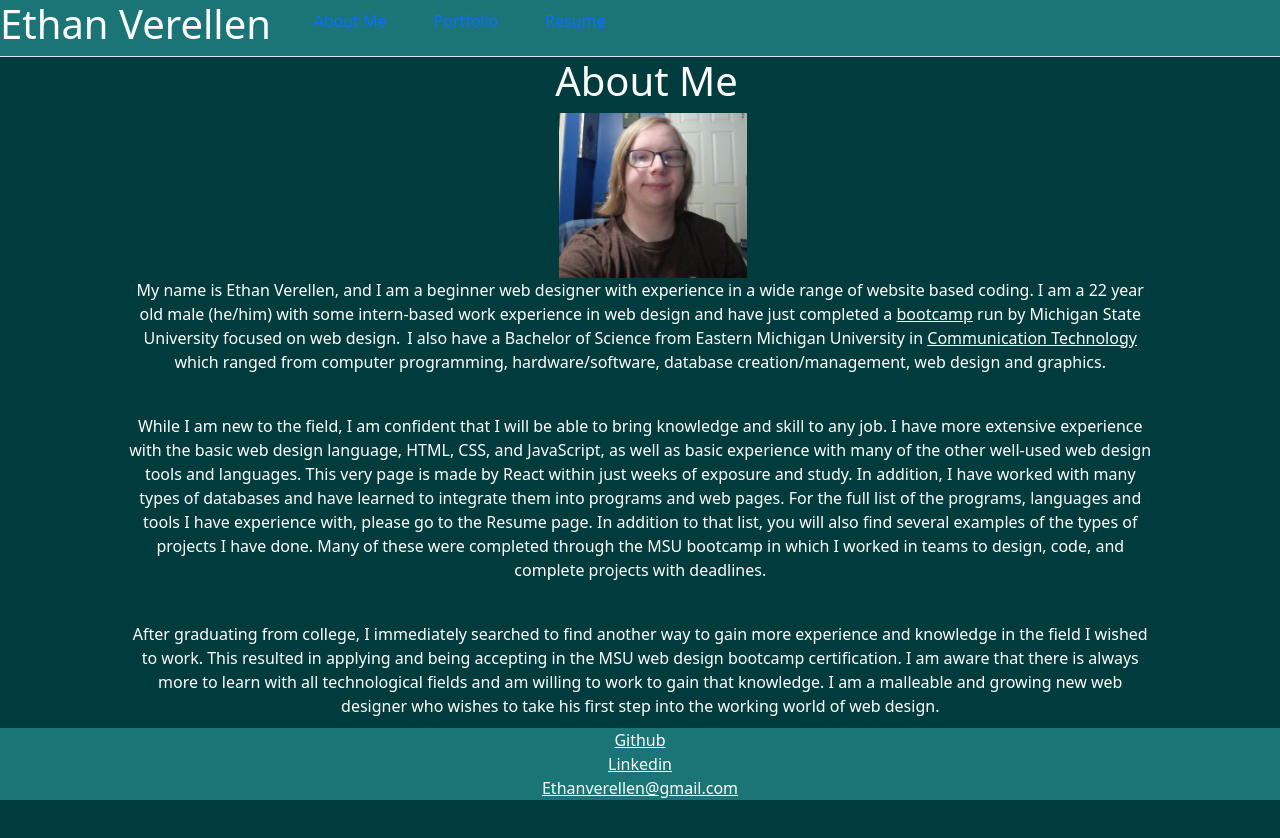
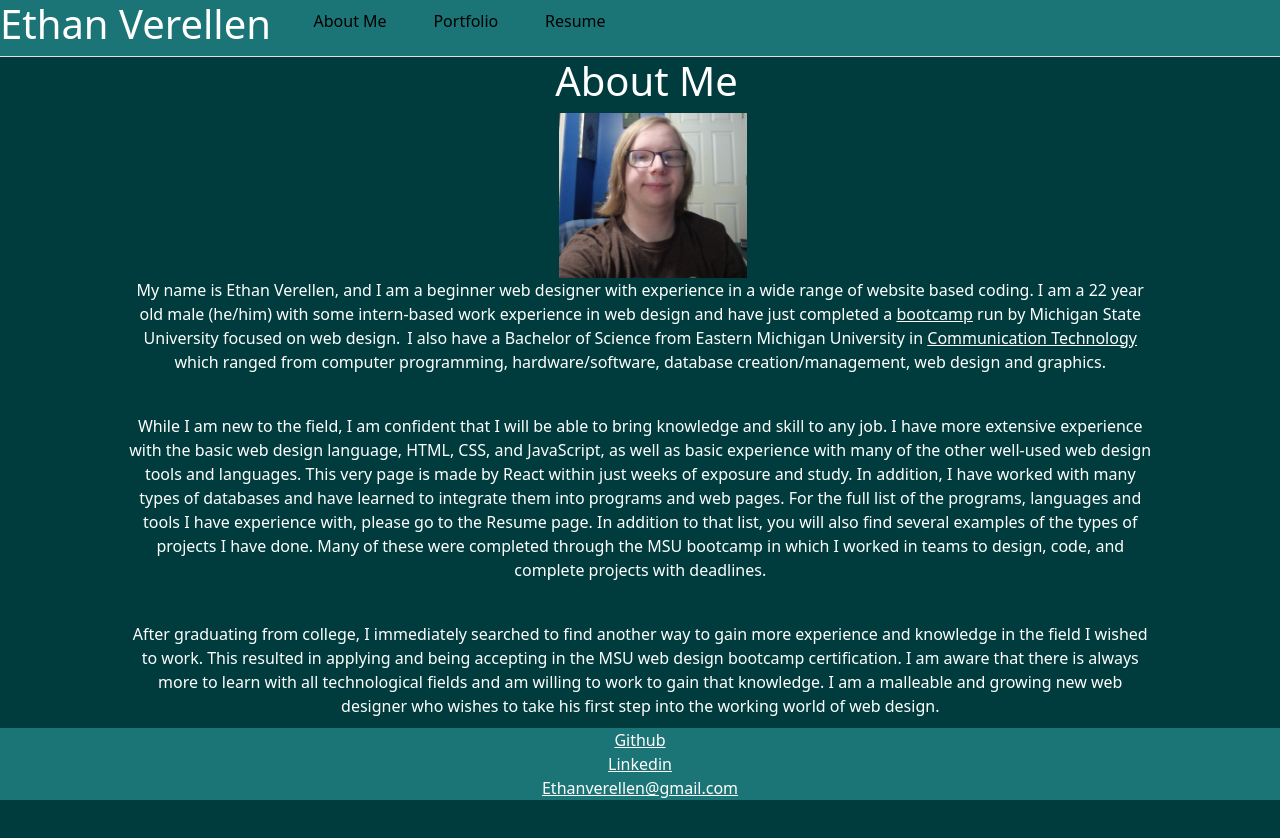
Before and after one commit to Ethan-Verellen/Ethan-s-React-portfolio, a React (Vite) app: page / in a window 1280 px wide. Shown: the top 838 px of the page. Built offline with nearby package versions, Linux system fonts and the light colour scheme.

Commit message:
Updated nav text color

```diff
--- a/src/components/NavTabs.jsx
+++ b/src/components/NavTabs.jsx
@@ -3,12 +3,12 @@ function NavTabs({ currentPage, handlePageChange }) {
     <ul className="nav nav-tabs" id="navigate">
       <h1 id="title">Ethan Verellen</h1>
       <li className="nav-item" id="navi">
-        <a href="#About Me" onClick={() => handlePageChange('About Me')} className={currentPage === 'About Me' ? 'nav-link active' : 'nav-link'}>
+        <a href="#About Me" id="nav" onClick={() => handlePageChange('About Me')} className={currentPage === 'About Me' ? 'nav-link active' : 'nav-link'}>
           About Me
         </a>
       </li>
       <li className="nav-item" id="navi">
-        <a href="#portfolio" onClick={() => handlePageChange('Portfolio')} className={currentPage === 'Portfolio' ? 'nav-link active' : 'nav-link'}>
+        <a href="#portfolio" id="nav" onClick={() => handlePageChange('Portfolio')} className={currentPage === 'Portfolio' ? 'nav-link active' : 'nav-link'}>
           Portfolio
         </a>
       </li>
@@ -18,7 +18,7 @@ function NavTabs({ currentPage, handlePageChange }) {
         </a>
       </li> */}
       <li className="nav-item" id="navi">
-        <a href="#Resume" onClick={() => handlePageChange('Resume')} className={currentPage === 'Resume' ? 'nav-link active' : 'nav-link'}>
+        <a href="#Resume" id="nav" onClick={() => handlePageChange('Resume')} className={currentPage === 'Resume' ? 'nav-link active' : 'nav-link'}>
           Resume
         </a>
       </li>
--- a/src/components/pages/Resume.jsx
+++ b/src/components/pages/Resume.jsx
@@ -13,7 +13,7 @@ export default function Resume() {
       <p id='res2'>Graduated Cum Laude with a 3.52 GPA.</p><br></br>
       <p id='res2'><b>Schoolcraft College, Livonia MI &ensp; &emsp; &emsp;&ensp; &emsp; &emsp;	September 2019 – December 2021</b></p>
       <p id='res2'>Completed Michigan Transfer Agreement requirements in addition to 18 credits in Computer Science and Computer Information Systems. Deans List.</p>
-      <p id='res2'>Graduated Cum Laude with a 3.52 GPA.</p><br></br>
+      <p id='res2'>3.49 GPA prior to transfer to EMU</p><br></br>
       <p id='res2'><b>Salem High School, Canton MI &ensp; &emsp; &emsp;&ensp; &emsp; &emsp;	September 2018 – May 2020</b></p>
       <p id='res2'>Completed two years of High School education including two pre-AP (Honors) classes and two AP classes. Dual-enrolled student during my senior year.</p>
       <p id='res2'>3.45 unweighted GPA</p><br></br>
--- a/src/index.css
+++ b/src/index.css
@@ -92,3 +92,7 @@
 #res2{
   line-height: 100%;
 }
+
+#nav{
+    color: black;
+}
```
Also changed, not shown: 1 other file (tests, documents, lock files or other folders).
